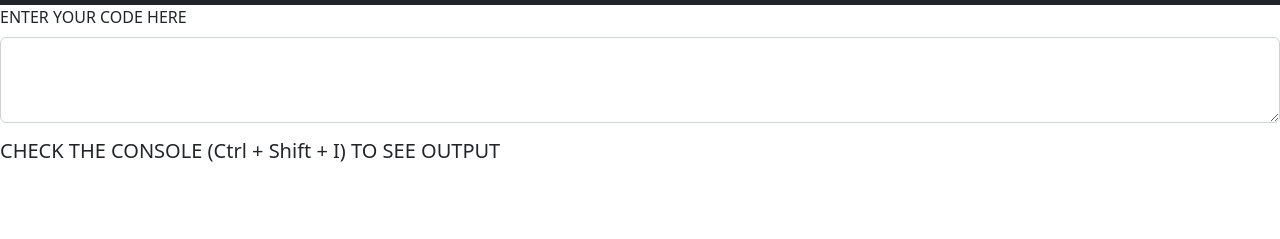
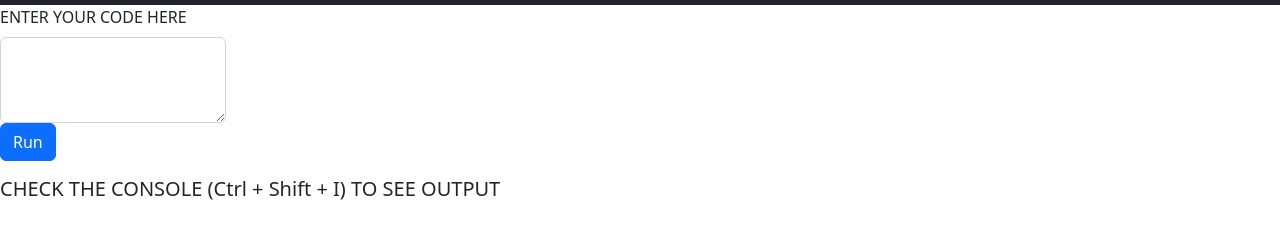
Before and after one commit to ayushch80/eeth-playground, a plain HTML site: page index.html in a window 1280 px wide. Shown: the part 51-290 px from the top of the page. Drawn offline with nearby package versions, Linux system fonts and the light colour scheme.

Commit message:
Update index.html

```diff
--- a/index.html
+++ b/index.html
@@ -13,10 +13,13 @@
         <a class="navbar-brand" href="#">EETH PLAYGROUND</a>
       </div>
     </nav>
-    <div class="mb-3">
-      <label for="userInput" class="form-label">ENTER YOUR CODE HERE</label>
-      <textarea class="form-control" id="userInput" rows="3"></textarea>
-    </div>
+    <form class="d-flex" id="mKey" method="POST">
+      <div class="mb-3">
+        <label for="userInput" class="form-label">ENTER YOUR CODE HERE</label>
+        <textarea class="form-control" id="userInput" rows="3"></textarea>
+        <button name="data" type="button" class="btn btn-primary" id="btn_click" id-"submit" onClick="window.location.reload();">Run</button>
+      </div>
+    </form>
     <div>
       <h5>CHECK THE CONSOLE (Ctrl + Shift + I) TO SEE OUTPUT</h5>
     </div>
```
